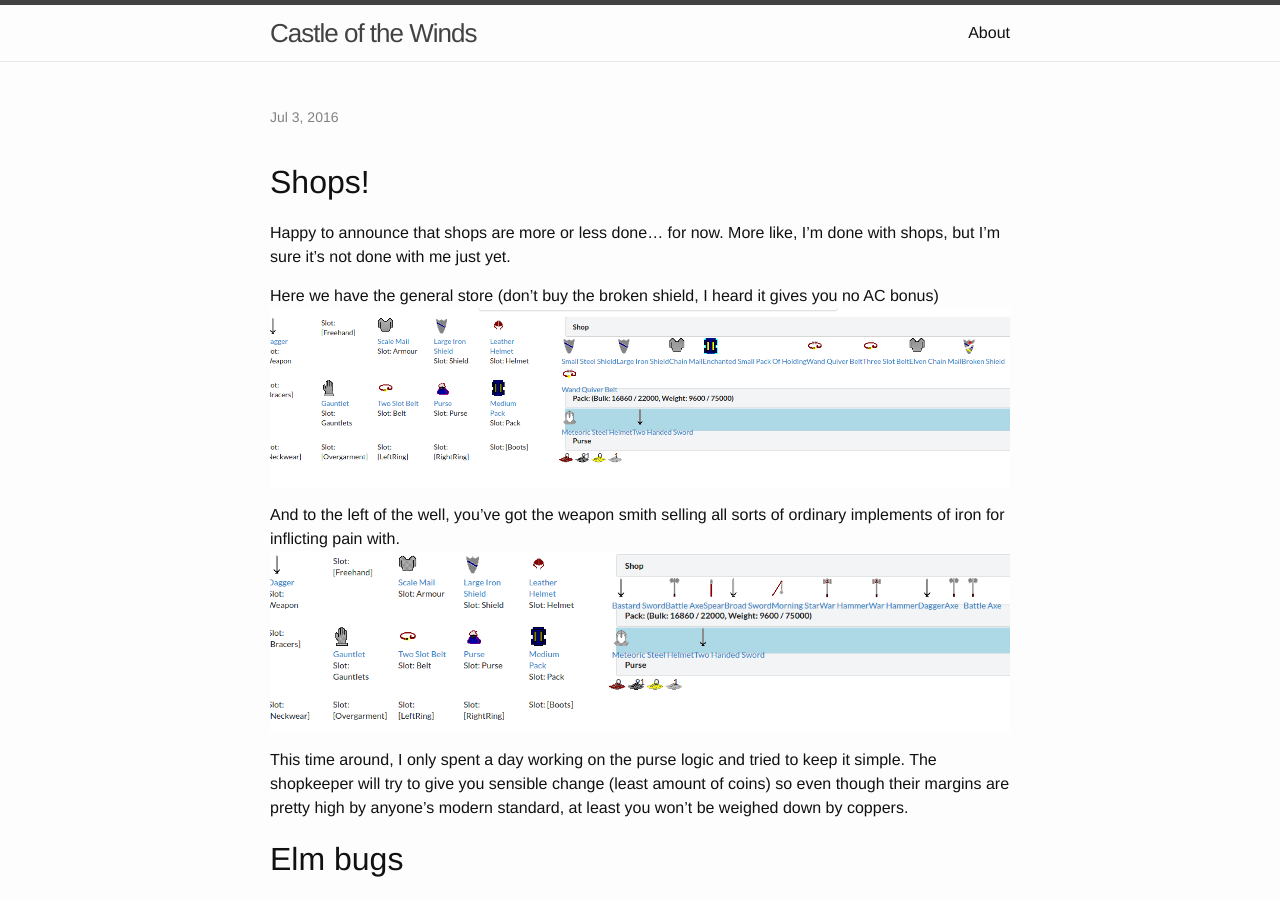
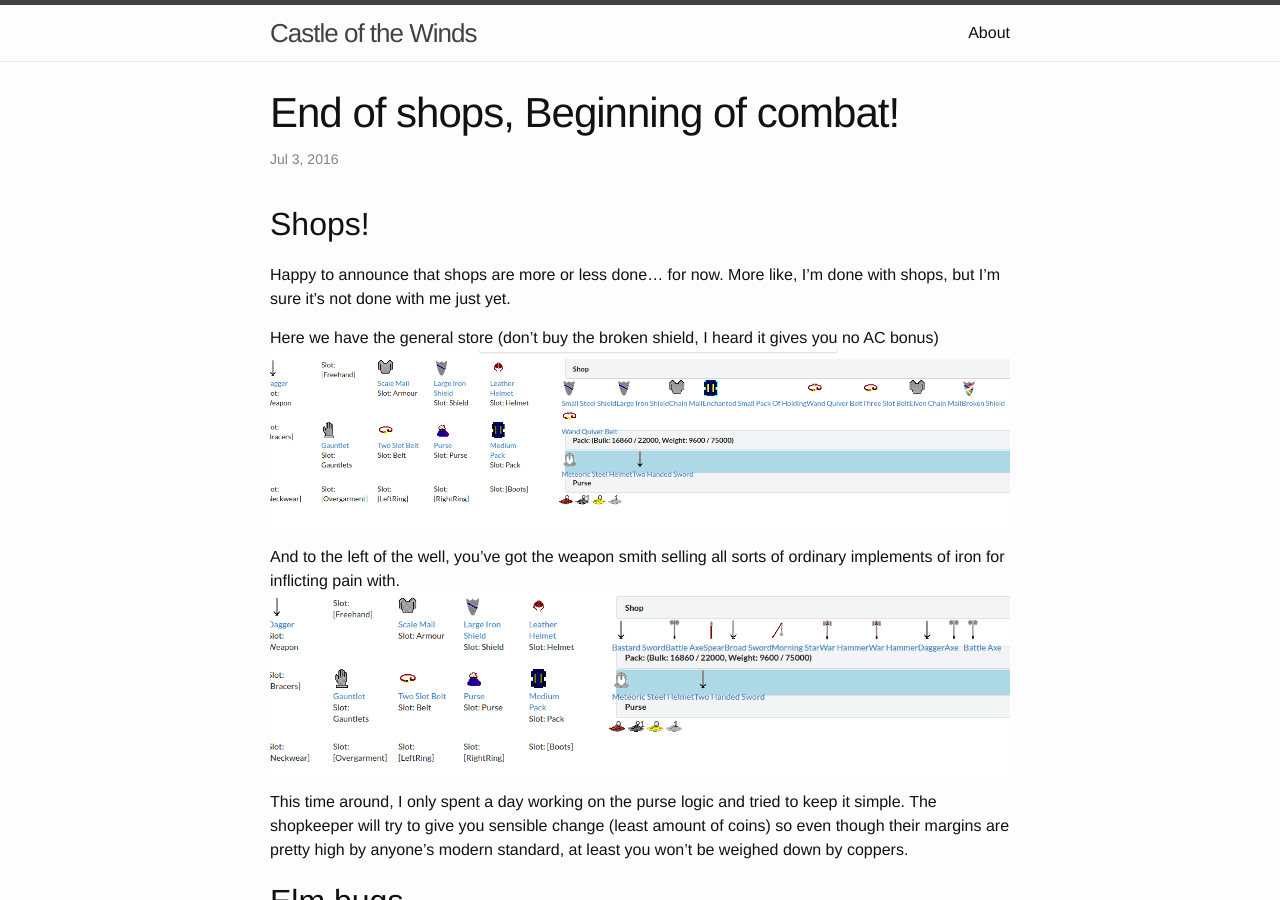
Before and after one commit to mordrax/cotwmtor, a Jekyll site: the page built from _posts/2016-07-03-Combat.md, in a window 1280 px wide and 900 px high. Built offline with Jekyll 4.4.1, drawn with Linux system fonts in a browser that asks for light colours; comment, search, counter and statistics services are not loaded.

Commit message:
added title to post

```diff
--- a/_posts/2016-07-03-Combat.md
+++ b/_posts/2016-07-03-Combat.md
@@ -1,6 +1,6 @@
 ---
 layout: post
-title:  ""
+title:  "End of shops, Beginning of combat!"
 date:   2016-07-03 10:30:00PM
 published: true
 comments: true
```
